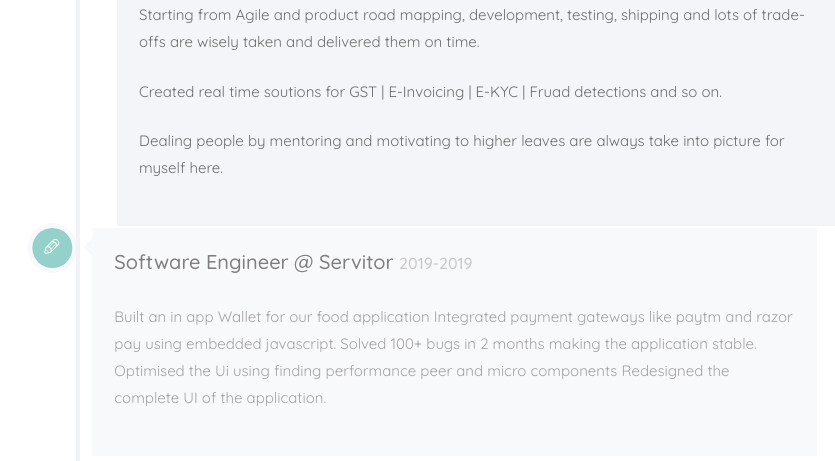
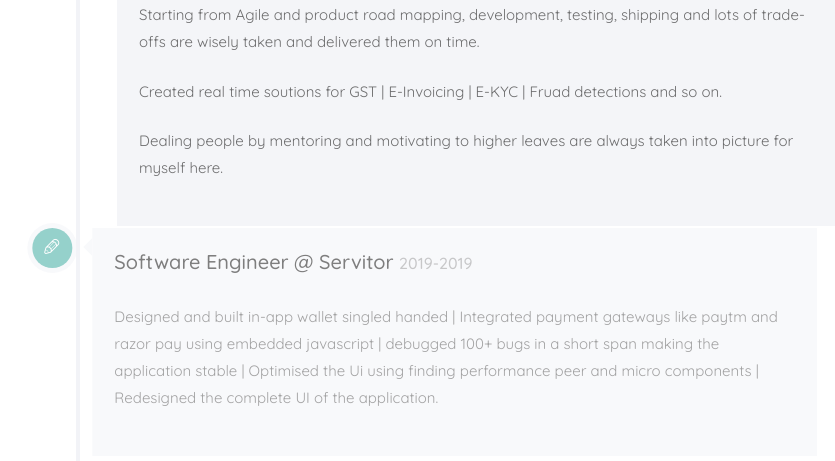
Before and after one commit to afras21/potfolio, a plain HTML site: page index.html in a window 1280 px wide. Shown: the part 3640-4101 px from the top of the page, without its empty margins (346-1181 px from the left). Drawn offline with nearby package versions, Linux system fonts and the light colour scheme; files whose address does not match are found by name; a web font is replaced by a local one.

Commit message:
edited work

```diff
--- a/index.html
+++ b/index.html
@@ -513,7 +513,7 @@
 											   <h2><a href="#">Software Engineer @ Actyv</a> <span>2019-current</span></h2>
 											  <p>Starting from Agile and product road mapping, development, testing, shipping and lots of trade-offs are wisely taken and delivered them on time.</p>
 											  <p>Created real time soutions for GST | E-Invoicing | E-KYC | Fruad detections and so on.</p>
-											  <p>Dealing people by mentoring and motivating to higher leaves are always take into picture for myself here.</p>
+											  <p>Dealing people by mentoring and motivating to higher leaves are always taken into picture for myself here.</p>
 											</div>
 										</div>
 									 </article>
@@ -525,10 +525,10 @@
 										   </div>
 										   <div class="timeline-label">
 											   <h2><a href="#">Software Engineer @ Servitor</a> <span>2019-2019</span></h2>
-											  <p>Built an in app Wallet for our food application
-													Integrated payment gateways like paytm and razor pay using embedded javascript.
-													Solved 100+ bugs in 2 months making the application stable.
-													Optimised the Ui using finding performance peer and micro components
+											  <p>Designed and built in-app wallet singled handed |
+													Integrated payment gateways like paytm and razor pay using embedded javascript |
+													debugged 100+ bugs in a short span making the application stable |
+													Optimised the Ui using finding performance peer and micro components |
 													Redesigned the complete UI of the application.</p>
 										   </div>
 										</div>
```
